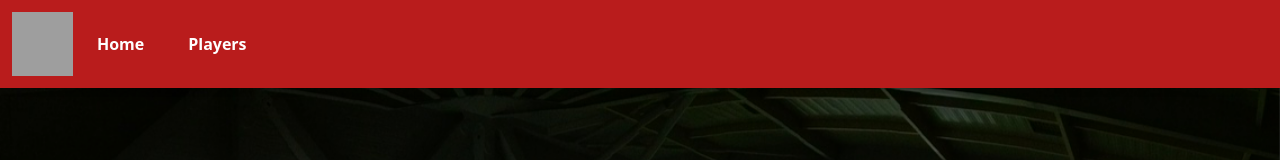
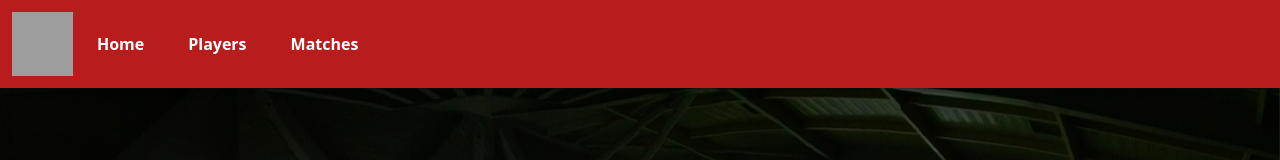
Before and after one commit to SotaTsurushima/manchester-is-red, a Nuxt app in the folder frontend/: page / in a window 1280 px wide. Shown: the top 160 px of the page. Built offline with nearby package versions, Linux system fonts and the light colour scheme; grey boxes are pictures that could not be loaded.

Commit message:
add matches page for navigation item

```diff
--- a/frontend/components/Navigation.vue
+++ b/frontend/components/Navigation.vue
@@ -31,7 +31,7 @@ import { ref } from 'vue'
 const navItems = [
   { href: '/', text: 'Home' },
   { href: '/players', text: 'Players' },
-  // { href: '/matches', text: 'Matches' },
+  { href: '/matches', text: 'Matches' },
   // { href: '/news', text: 'News' },
   // { href: '/transfer', text: 'Transfer' },
   // { href: '/team', text: 'Team' },
```
